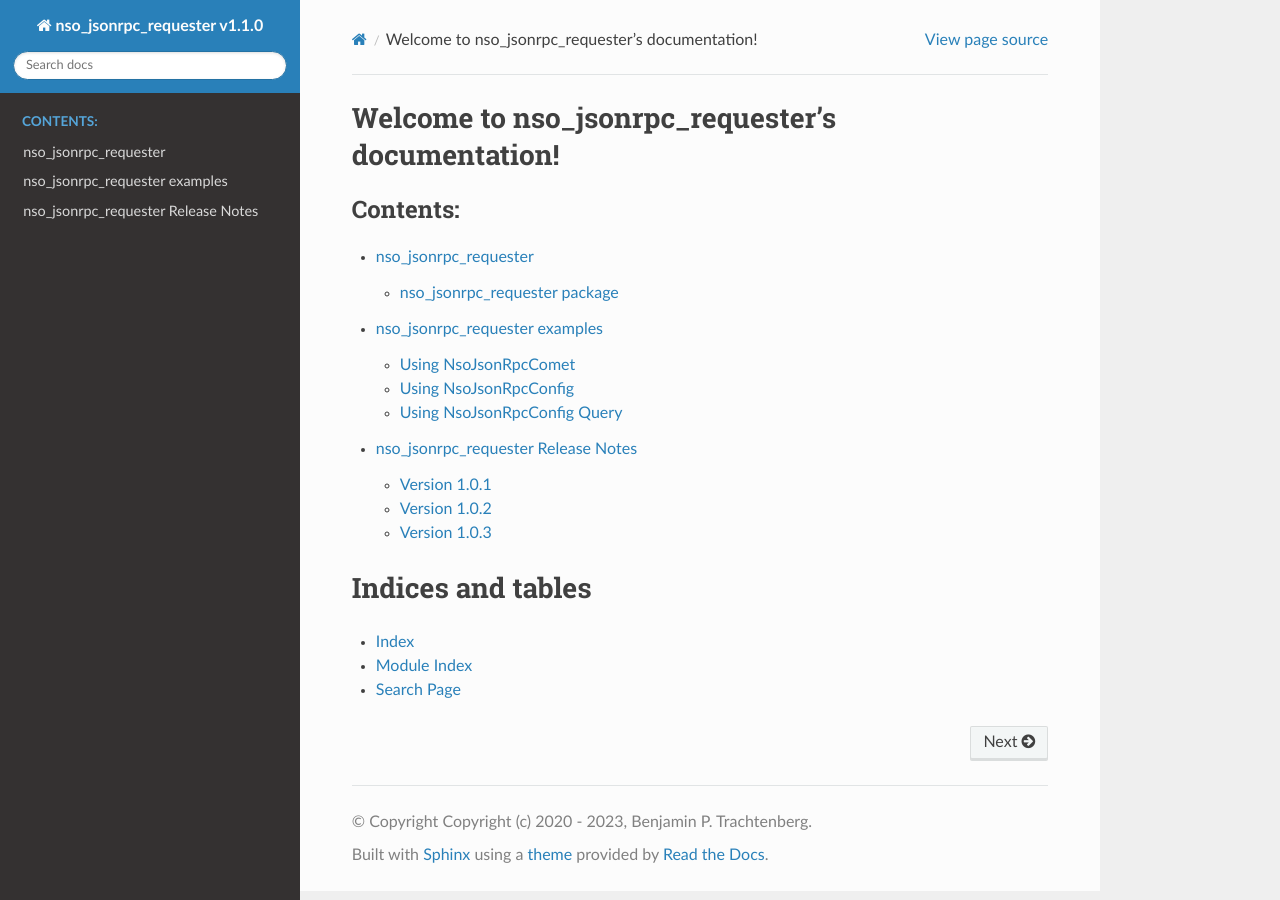
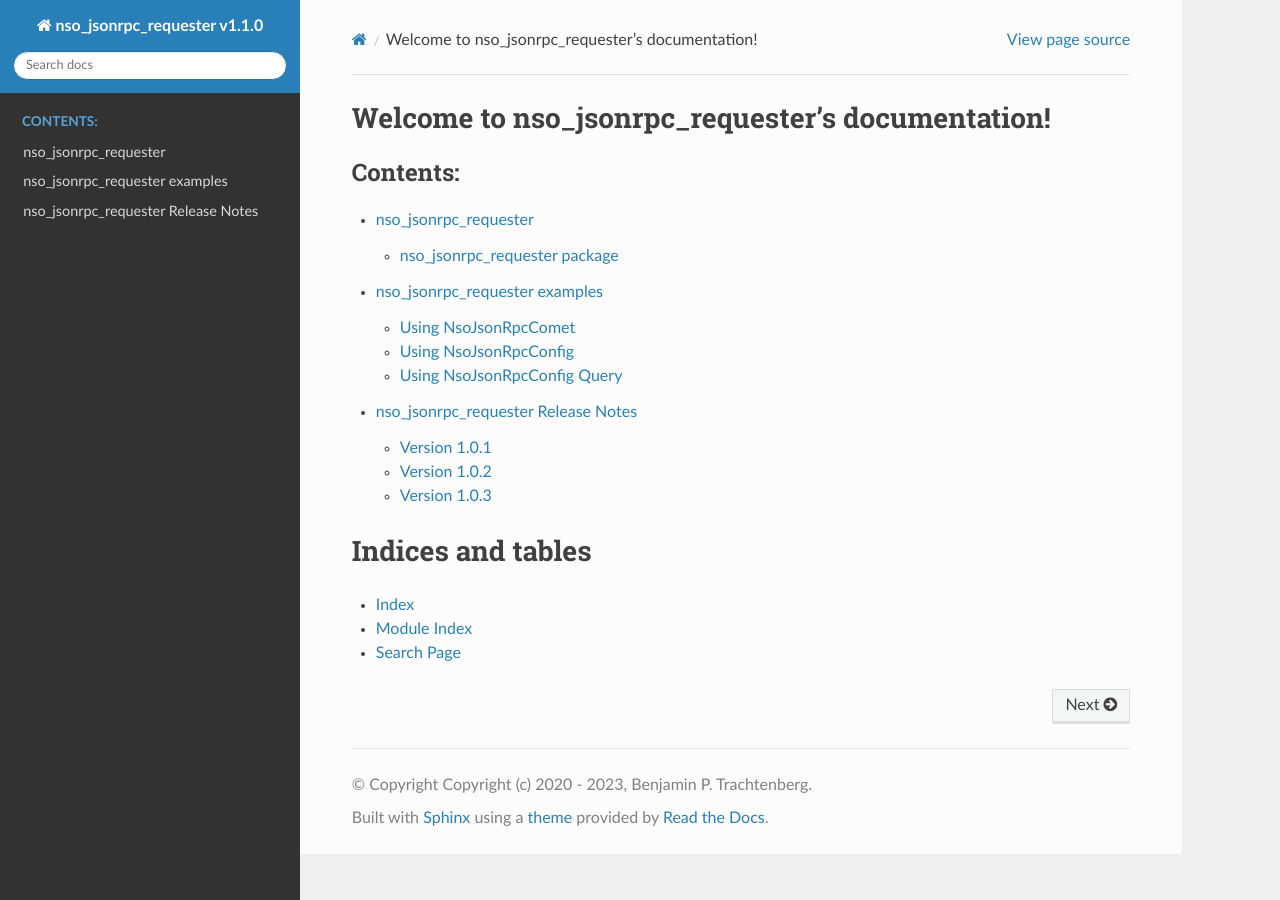
Before and after one commit to btr1975/nso_jsonrpc_requester, a Sphinx documentation site: the page built from docs/index.rst, in a window 1280 px wide. Built offline with Sphinx 7.4.7 and the Read the Docs theme 2.0.0, drawn with Linux system fonts in a browser that asks for light colours.

Commit message:
added css to widen docs

```diff
--- /dev/null
+++ b/docs/_static/css/my_theme.css
@@ -0,0 +1,5 @@
+@import url("theme.css");
+
+.wy-nav-content {
+    max-width: 90%;
+}
--- a/docs/conf.py
+++ b/docs/conf.py
@@ -102,6 +102,7 @@ elif html_theme == 'sphinx_rtd_theme':
 # relative to this directory. They are copied after the builtin static files,
 # so a file named "default.css" will overwrite the builtin "default.css".
 html_static_path = ['_static']
+html_style = 'css/my_theme.css'
 
 # This is used fpr making a PDF using rinohtype
 # See https://www.mos6581.org/rinohtype/master/sphinx.html
```
